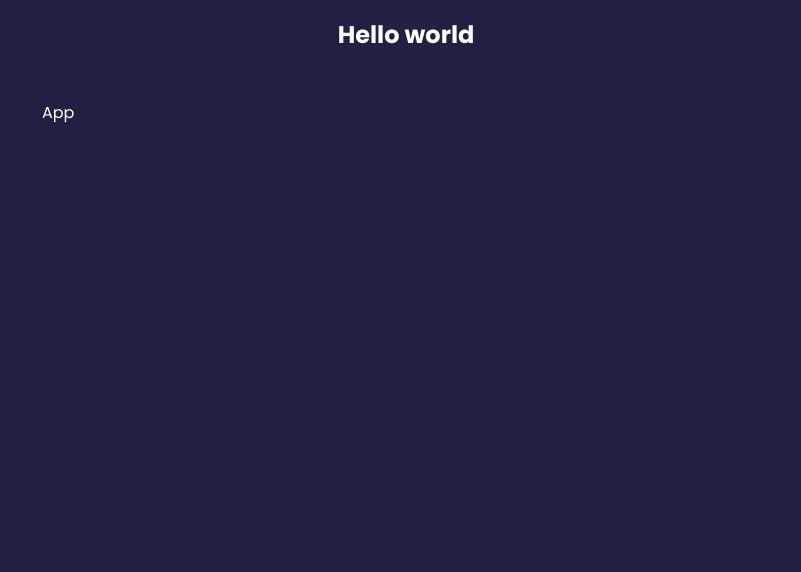
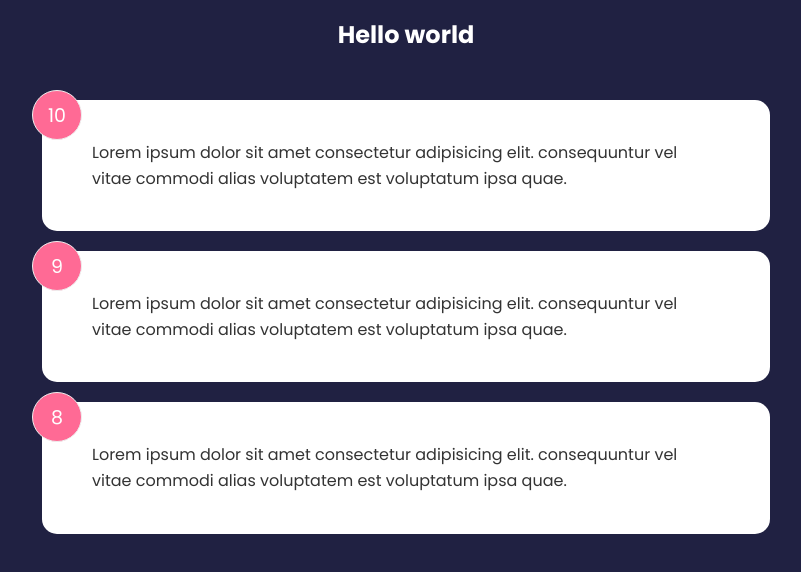
Before and after one commit to Ar1f007/feedback-app, a React (Create React App) app: page / in a window 1280 px wide. Shown: the top 572 px of the page, without its empty margins (234-1035 px from the left). Built offline with nearby package versions, Linux system fonts and the light colour scheme.

Commit message:
feedback item and feedback list done with static data

```diff
--- a/src/App.js
+++ b/src/App.js
@@ -1,10 +1,17 @@
-import { Header } from './components';
+import { useState } from 'react';
+import FeedbackData from './data/feedbackData';
+
+import { Header, FeedbackList } from './components';
 
 const App = () => {
+  const [feedback, setFeedback] = useState(FeedbackData);
+
   return (
     <>
       <Header text="Hello world" />
-      <div className="container">App</div>
+      <div className="container">
+        <FeedbackList feedback={feedback} />
+      </div>
     </>
   );
 };
--- /dev/null
+++ b/src/components/FeedbackItem.jsx
@@ -0,0 +1,8 @@
+export const FeedbackItem = ({ text, rating }) => {
+  return (
+    <div className="card">
+      <div className="num-display">{rating}</div>
+      <div className="text-display">{text}</div>
+    </div>
+  );
+};
--- /dev/null
+++ b/src/components/FeedbackList.jsx
@@ -0,0 +1,12 @@
+import { FeedbackItem } from './';
+export const FeedbackList = ({ feedback }) => {
+  if (!feedback || feedback.length === 0) return <p>No Feed yet</p>;
+
+  return (
+    <div className="feedback-list">
+      {feedback?.map((item) => {
+        return <FeedbackItem key={item.id} {...item} />;
+      })}
+    </div>
+  );
+};
--- a/src/components/Header.jsx
+++ b/src/components/Header.jsx
@@ -1,4 +1,4 @@
-const Header = ({ text }) => {
+export const Header = ({ text }) => {
   return (
     <header>
       <div className="container">
@@ -7,4 +7,3 @@ const Header = ({ text }) => {
     </header>
   );
 };
-export default Header;
--- a/src/components/index.js
+++ b/src/components/index.js
@@ -1,3 +1,5 @@
-import Header from './Header';
+import { Header } from './Header';
+import { FeedbackItem } from './FeedbackItem';
+import { FeedbackList } from './FeedbackList.jsx';
 
-export { Header };
+export { Header, FeedbackItem, FeedbackList };
--- /dev/null
+++ b/src/data/feedbackData.js
@@ -0,0 +1,19 @@
+const FeedbackData = [
+  {
+    id: 1,
+    rating: 10,
+    text: 'Lorem ipsum dolor sit amet consectetur adipisicing elit. consequuntur vel vitae commodi alias voluptatem est voluptatum ipsa quae.',
+  },
+  {
+    id: 2,
+    rating: 9,
+    text: 'Lorem ipsum dolor sit amet consectetur adipisicing elit. consequuntur vel vitae commodi alias voluptatem est voluptatum ipsa quae.',
+  },
+  {
+    id: 3,
+    rating: 8,
+    text: 'Lorem ipsum dolor sit amet consectetur adipisicing elit. consequuntur vel vitae commodi alias voluptatem est voluptatum ipsa quae.',
+  },
+];
+
+export default FeedbackData;
```
